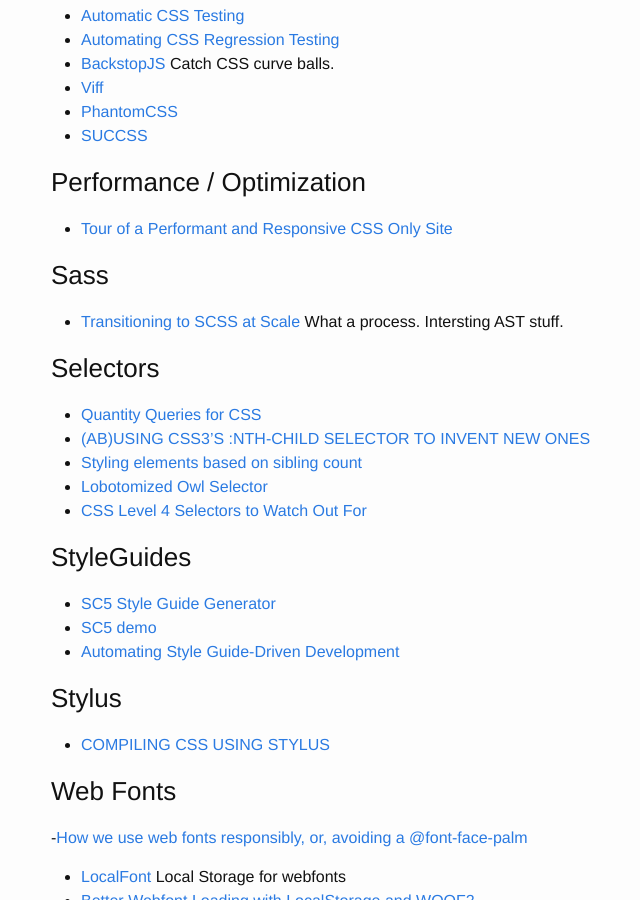
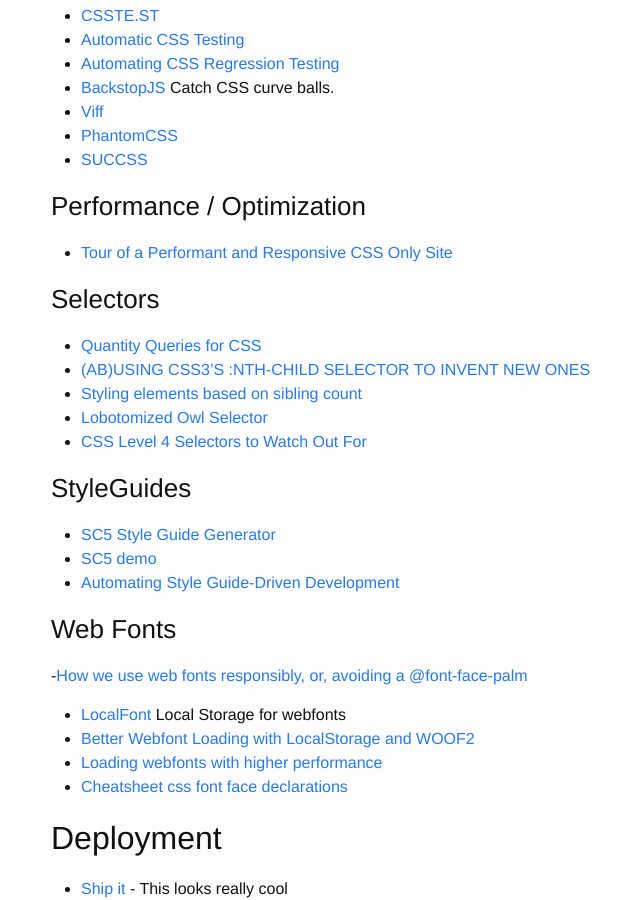
Before and after one commit to brownerd/brownerd.github.io, a Jekyll site: the page built from _posts/2015-01-01-reading-list-2015.md, in a window 1280 px wide and 900 px high, scrolled down 3826 px. Shown: the whole window, without its empty margins (219-859 px from the left). Built offline with Jekyll 4.4.1, drawn with Linux system fonts in a browser that asks for light colours; emoji names are drawn with the system emoji font; some of the changed text lies outside the part shown.

Commit message:
move sass to pre-processor section

```diff
--- a/_posts/2015-01-01-reading-list-2015.md
+++ b/_posts/2015-01-01-reading-list-2015.md
@@ -201,11 +205,6 @@ I generally hate grids, but I'm listing these to remember them.
 
 
 
-### Sass
-- [Transitioning to SCSS at Scale](https://codeascraft.com/2015/02/02/transitioning-to-scss-at-scale/) What a process. Intersting AST stuff.
-
-
-
 
 ### Selectors
 - [Quantity Queries for CSS](http://alistapart.com/article/quantity-queries-for-css
@@ -223,14 +222,6 @@ I generally hate grids, but I'm listing these to remember them.
 - [SC5 Style Guide Generator](http://styleguide.sc5.io/http://styleguide.sc5.io/)
 - [SC5 demo](http://demo.styleguide.sc5.io/)
 - [Automating Style Guide-Driven Development](http://www.smashingmagazine.com/2015/03/05/automating-style-guide-driven-development/http://www.smashingmagazine.com/2015/03/05/automating-style-guide-driven-development/)
-
-
-
-
-
-
-### Stylus
-- [COMPILING CSS USING STYLUS](http://www.clock.co.uk/blog/compiling-css-using-stylus-getting-started)
 
 
 
@@ -889,10 +880,11 @@ PostCSS yall!
 
 
 
+
 ### Sass
 - [Sass Guidelines](http://sass-guidelin.es/)
 - [Why I Don’t Use Compass Anymore](http://www.sitepoint.com/dont-use-compass-anymore/http://www.sitepoint.com/dont-use-compass-anymore/)
-
+- [Transitioning to SCSS at Scale](https://codeascraft.com/2015/02/02/transitioning-to-scss-at-scale/) What a process. Intersting AST stuff.
 
 
 
```
Also changed, not shown: other parts of _posts/2015-01-01-reading-list-2015.md (+4 -0 lines).
